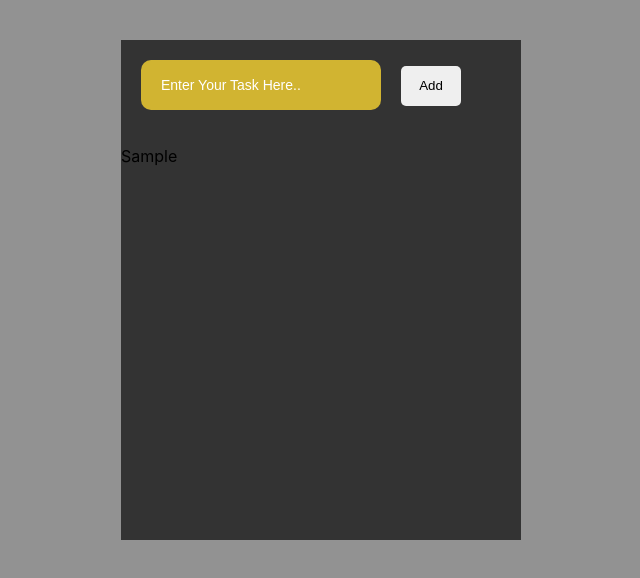
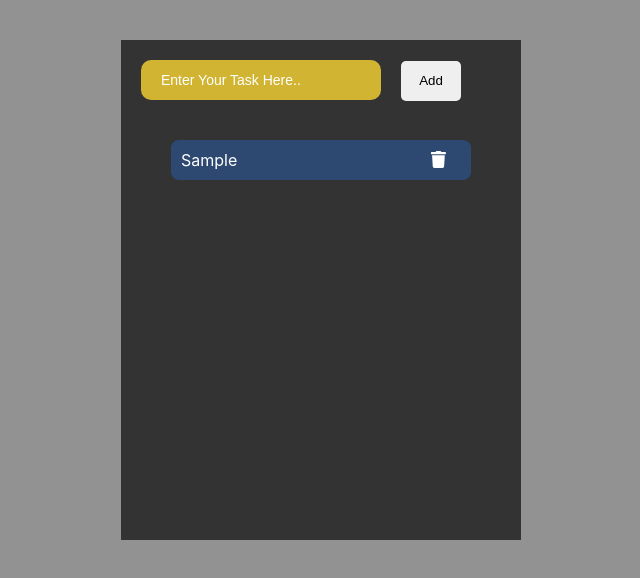
Before and after one commit to ayarida/todo-react, a React (Create React App) app: page / in a window 1280 px wide. Both pictures are taken after typing "Sample" into the empty fields and a click on the button "Add". Shown: the top 578 px of the page, without its empty margins (319-959 px from the left). Built offline with nearby package versions, Linux system fonts and the light colour scheme.

Commit message:
Styling the list of tasks

```diff
--- a/package.json
+++ b/package.json
@@ -3,6 +3,9 @@
   "version": "0.1.0",
   "private": true,
   "dependencies": {
+    "@fortawesome/fontawesome-svg-core": "^1.2.32",
+    "@fortawesome/free-solid-svg-icons": "^5.15.1",
+    "@fortawesome/react-fontawesome": "^0.1.12",
     "@testing-library/jest-dom": "^5.11.5",
     "@testing-library/react": "^11.1.2",
     "@testing-library/user-event": "^12.2.2",
--- a/src/App.css
+++ b/src/App.css
@@ -13,7 +13,7 @@
   background-color: rgb(209, 180, 49);
   border:0;
   width:200px;
-  height:50px;
+  height:40px;
   padding: 0 20px;
   margin: 20px;
   font-size:14px;
--- a/src/App.js
+++ b/src/App.js
@@ -1,7 +1,12 @@
 import React from 'react';
 import logo from './logo.svg';
 import './App.css';
-import ListItems from './ListItems.js'
+import ListItems from './ListItems.js';
+import {library} from '@fortawesome/fontawesome-svg-core';
+import {faTrash} from '@fortawesome/free-solid-svg-icons';
+
+library.add(faTrash)
+
 
 
 class App extends React.Component{
--- a/src/ListItems.css
+++ b/src/ListItems.css
@@ -0,0 +1,24 @@
+.list{
+    color:white;
+    width: 300px;
+    background-color:#2664c270;
+    height:40px;
+    margin: 20px auto;
+    border-radius:8px;
+}
+
+.list p{
+    padding:10px;
+    position:relative;
+}
+
+.list p span{
+    position: absolute;
+    right:20px;
+    cursor:pointer;
+}
+
+.faicons{
+    margin: 0 5px;
+    font-size:17px;
+}
--- a/src/ListItems.js
+++ b/src/ListItems.js
@@ -1,12 +1,19 @@
-import React from 'react'
-import './ListItems.css'
+import React from 'react';
+import './ListItems.css';
+import {FontAwesomeIcon} from '@fortawesome/react-fontawesome';
 
 
 function ListItems(props){
     const items=props.items;
     const listItems=items.map(item => {
         return <div className="list" key="item.key">
-            <p>{item.text}</p>
+            <p>{item.text}
+            <span>
+                <FontAwesomeIcon className="faicons" icon='trash' />
+
+            </span>
+            </p>
+
         </div>
     })
     return (
```
Also changed, not shown: 1 other file (tests, documents, lock files or other folders).
